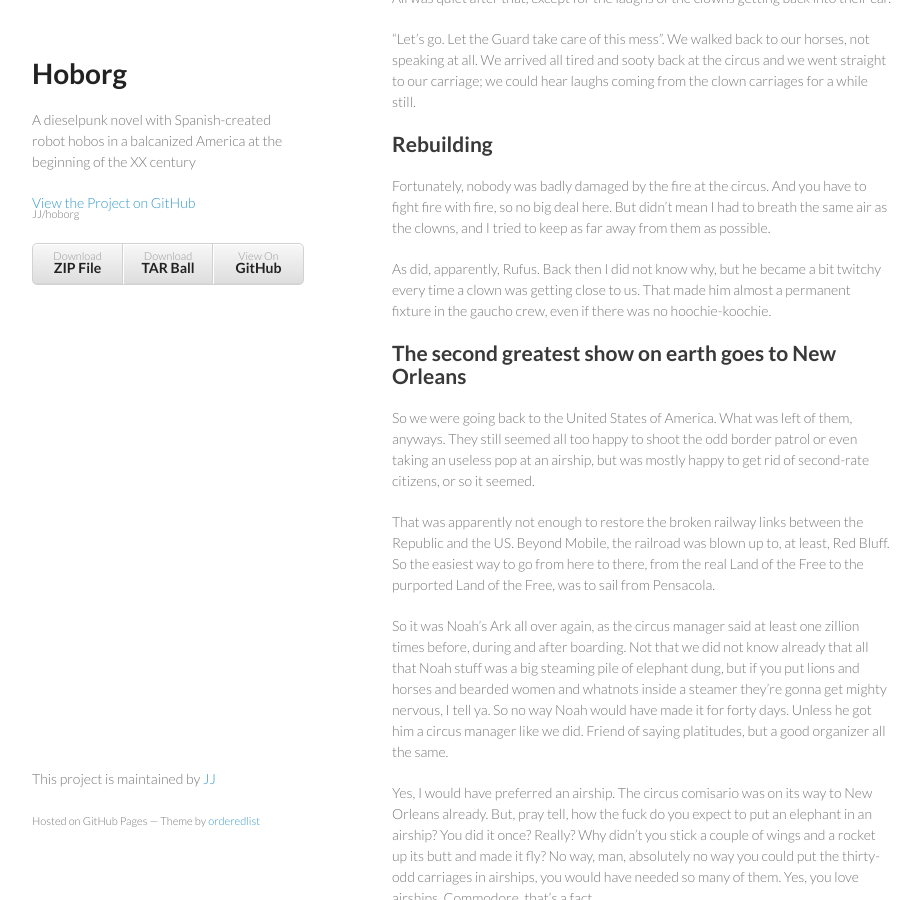
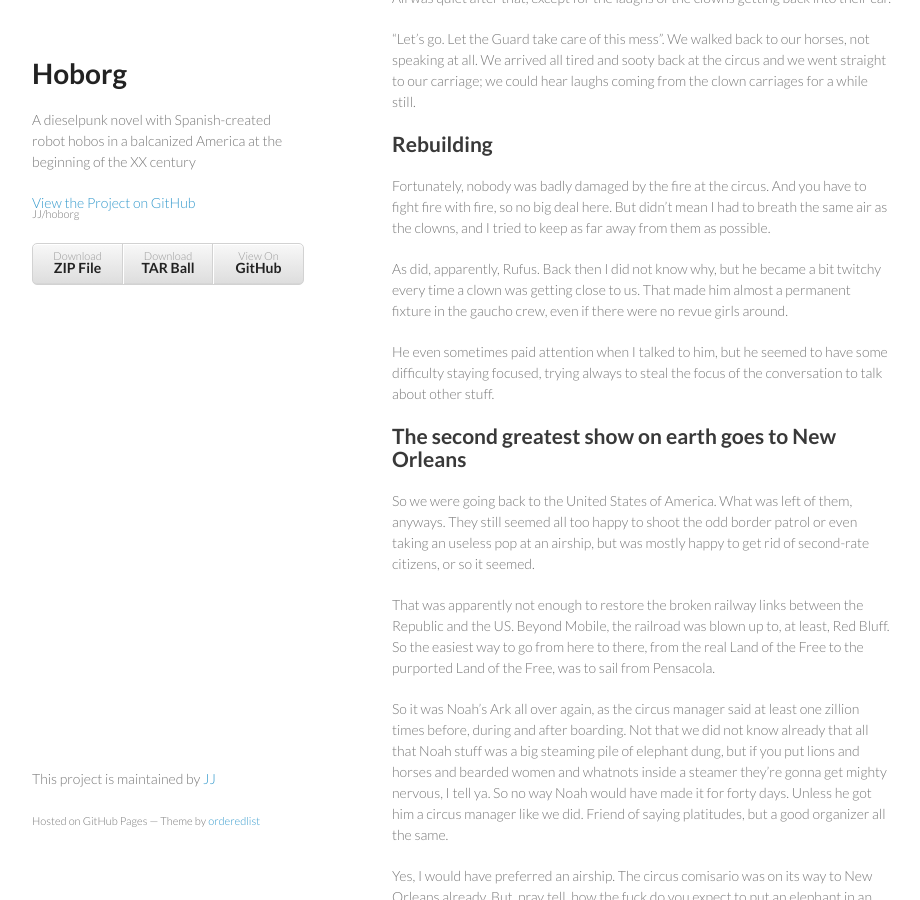
Before and after one commit to JJ/hoborg, a Jekyll site: the page built from text/text.md, in a window 1280 px wide and 900 px high, scrolled down 6559 px. Shown: the whole window, without its empty margins (178-1098 px from the left). Built offline with Jekyll 4.4.1, drawn with Linux system fonts in a browser that asks for light colours.

Commit message:
Sync text/text.md from master to gh-pages

```diff
--- a/text/text.md
+++ b/text/text.md
@@ -308,7 +308,14 @@ old pervert! I'm out of here!
 There's a lot of vice in Miami
 --------------------------------------
 
-"We usually play to a full house here", Vincent told me while we were on the road to post papers to announce the circus around town. Elegant people came after us to check them out "Look, we are scoring good hits." There was a method to posting paper, I was discovering. You couldn't just paste them anywhere; barns, fences some buildings, corners, always at eye's height, those were the places to do it. As a matter of fact, sometimes they were occupied by other posters announcing past or present shows. They were promptly ditched.
+"We usually play to a full house here", Vincent told me while we were
+on the road to post papers to announce the circus around town. Elegant
+people came after us to check them out "Look, we are scoring good
+hits." There was a method to posting paper, I was discovering. You
+couldn't just paste them anywhere; barns, fences some buildings,
+corners, always at eye's height, those were the places to do it. As a
+matter of fact, sometimes they were occupied by other posters
+announcing past or present shows. They were promptly ditched.
 
 Clown act
 -------------
@@ -378,9 +385,12 @@ away from them as possible.
 
 As did, apparently, Rufus. Back then I did not know why, but he became
 a bit twitchy every time a clown was getting close to us. That made
-him almost a permanent fixture in the gaucho crew, even if there was
-no hoochie-koochie.
+him almost a permanent fixture in the gaucho crew, even if there were
+no revue girls around.
 
+He even sometimes paid attention when I talked to him, but he seemed
+to have some difficulty staying focused, trying always to steal the
+focus of the conversation to talk about other stuff.
 
 The second greatest show on earth goes to New Orleans
 ----------------------------------------------------------------------------
```
